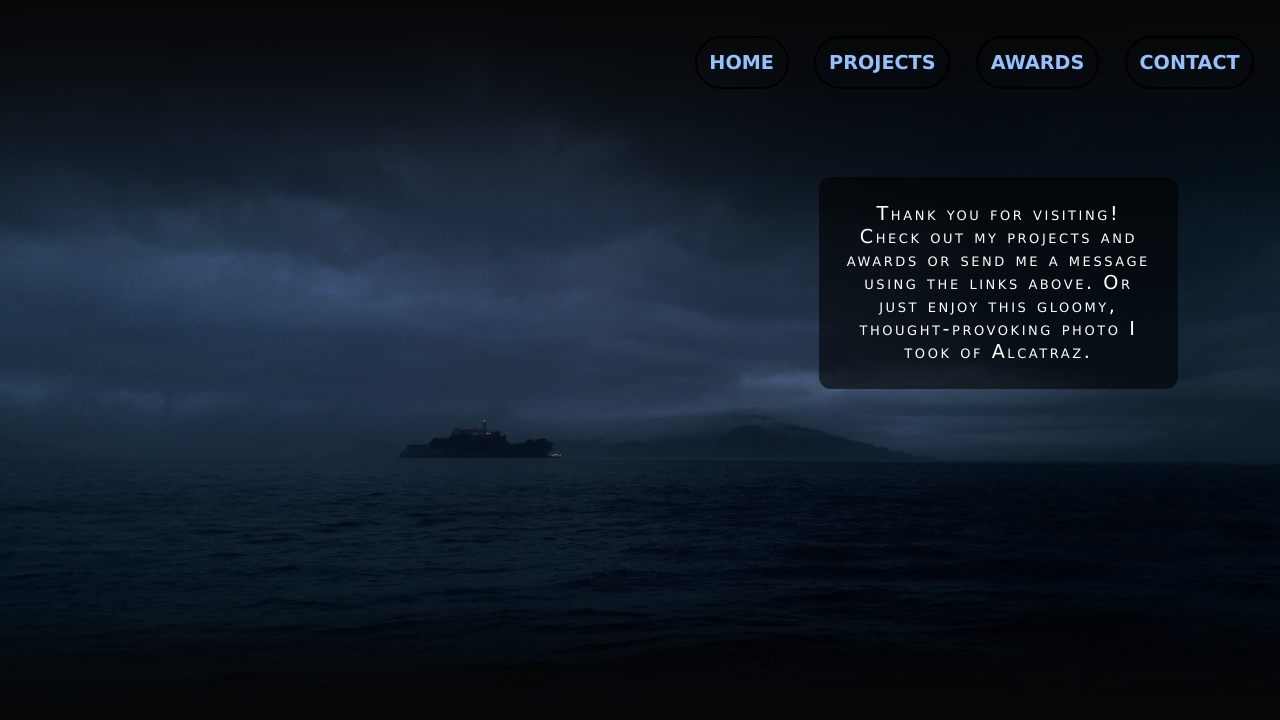
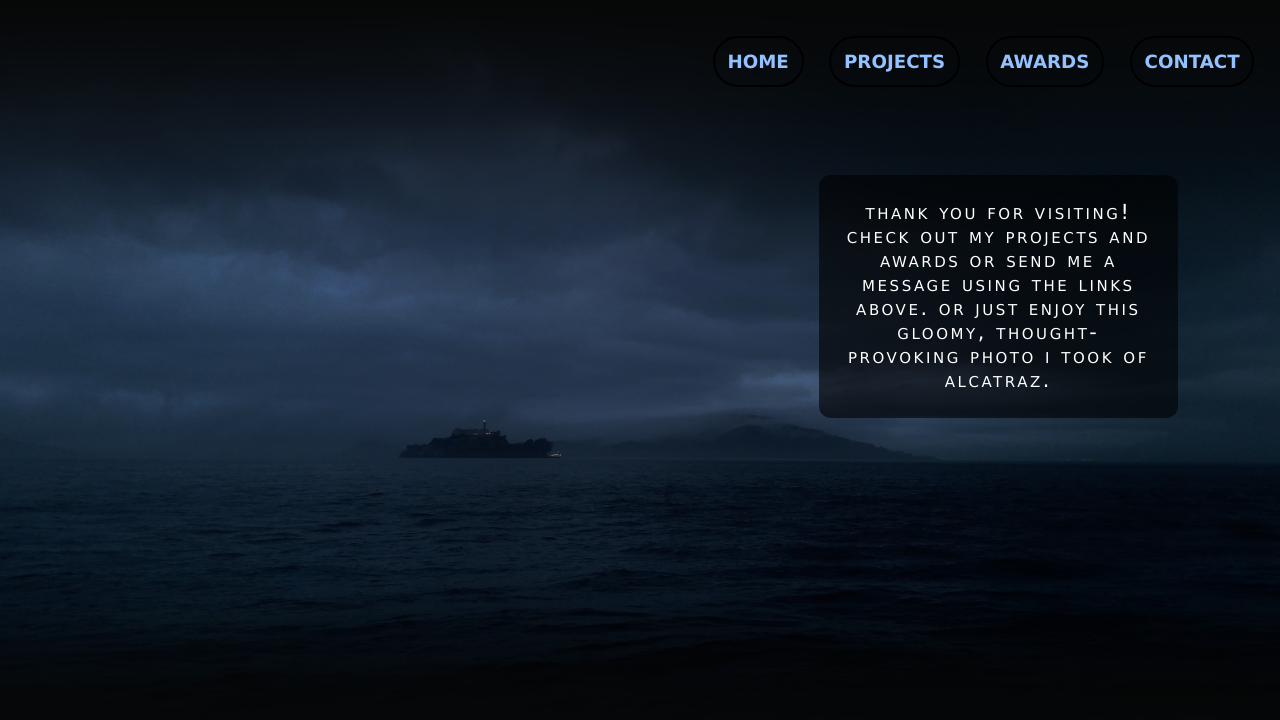
Before and after one commit to brendanusa/personal, a React (Create React App) app: page / in a window 1280 px wide. Shown: the top 720 px of the page. Built offline with nearby package versions, Linux system fonts and the light colour scheme.

Commit message:
change font sizes and title

```diff
--- a/public/index.html
+++ b/public/index.html
@@ -20,7 +20,7 @@
       work correctly both with client-side routing and a non-root public URL.
       Learn how to configure a non-root public URL by running `npm run build`.
     -->
-    <title>Brendan Bansavage</title>
+    <title>Happy Birthday Dad</title>
   </head>
 
   <body>
--- a/src/App.js
+++ b/src/App.js
@@ -6,6 +6,7 @@ import Projects from './Projects';
 import Contact from './Contact';
 import Awards from './Awards';
 import Mom from './Mom';
+import Dad from './Dad';
 import { BrowserRouter as Router, Route } from 'react-router-dom';
 import backgroundImage from './bkgd-edge.png';
 
@@ -30,6 +31,7 @@ class App extends Component {
           <Route path='/awards' component={Awards}/>
           <Route path='/contact' component={Contact}/>
           <Route path='/mom' component={Mom}/>
+          <Route path='/dad' component={Dad}/>
         </div>
         </Router>
       </div>
--- a/src/Header.css
+++ b/src/Header.css
@@ -3,7 +3,7 @@
   justify-content: flex-end;
   /*width: 100%;*/
   margin-top: 4vw;
-  font-size: 1.5vw;
+  font-size: calc(8px + 0.8vw);
 }
 
 .Header a {
--- a/src/Home.css
+++ b/src/Home.css
@@ -3,7 +3,7 @@
 }
 
 .Home p {
-  font-size: 1.5vw;
+  font-size: calc(8px + 1vw);
   max-width: 24%;
   margin-left: 64%;
   background-color: rgb(0, 0, 0, 0.6);
--- a/src/Home.js
+++ b/src/Home.js
@@ -6,7 +6,7 @@ const Home = () => {
   return (
     <div className="Home">
       <p>
-        Thank you for visiting! Check out my projects and awards or send me a message using the links above. Or just enjoy this gloomy, thought-provoking photo I took of Alcatraz.
+        thank you for visiting! check out my projects and awards or send me a message using the links above. or just enjoy this gloomy, thought-provoking photo i took of alcatraz.
       </p>
     </div>
   )
```
Also changed, not shown: 1 other file (tests, documents, lock files or other folders).
